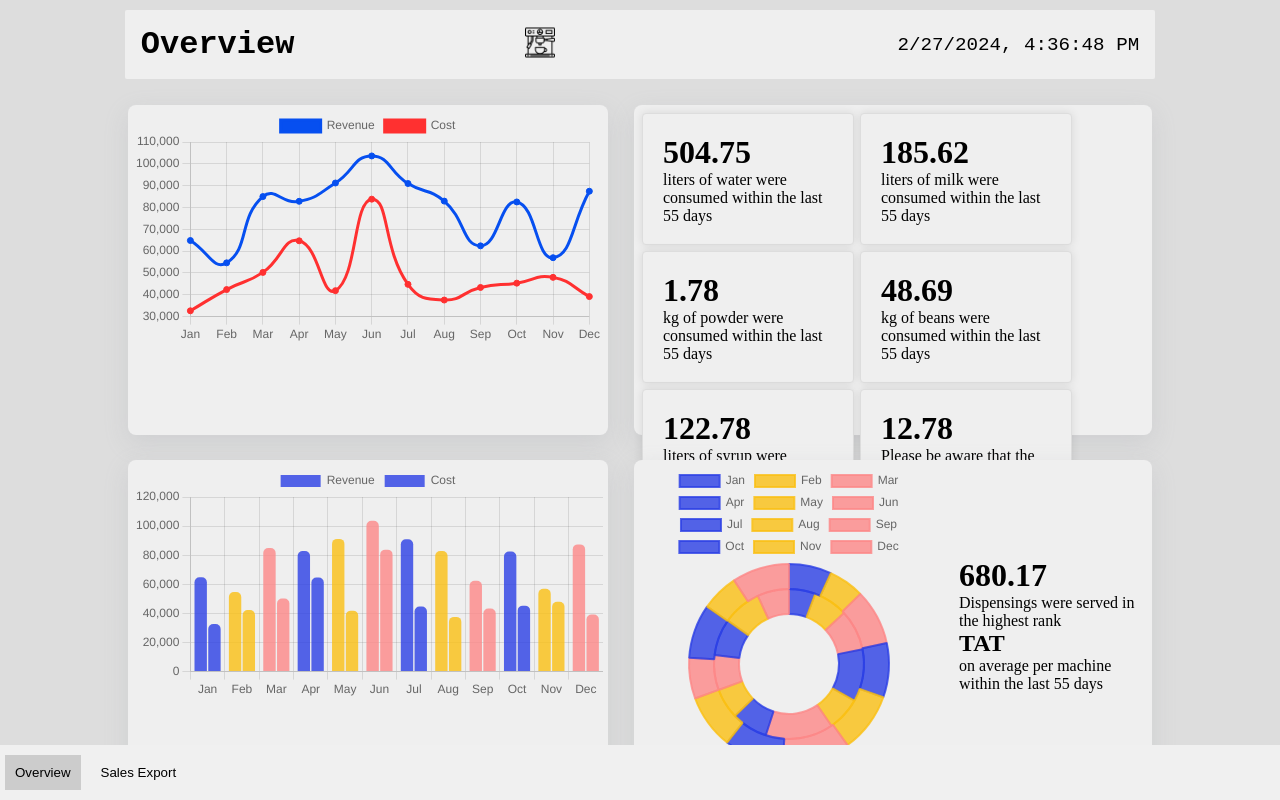
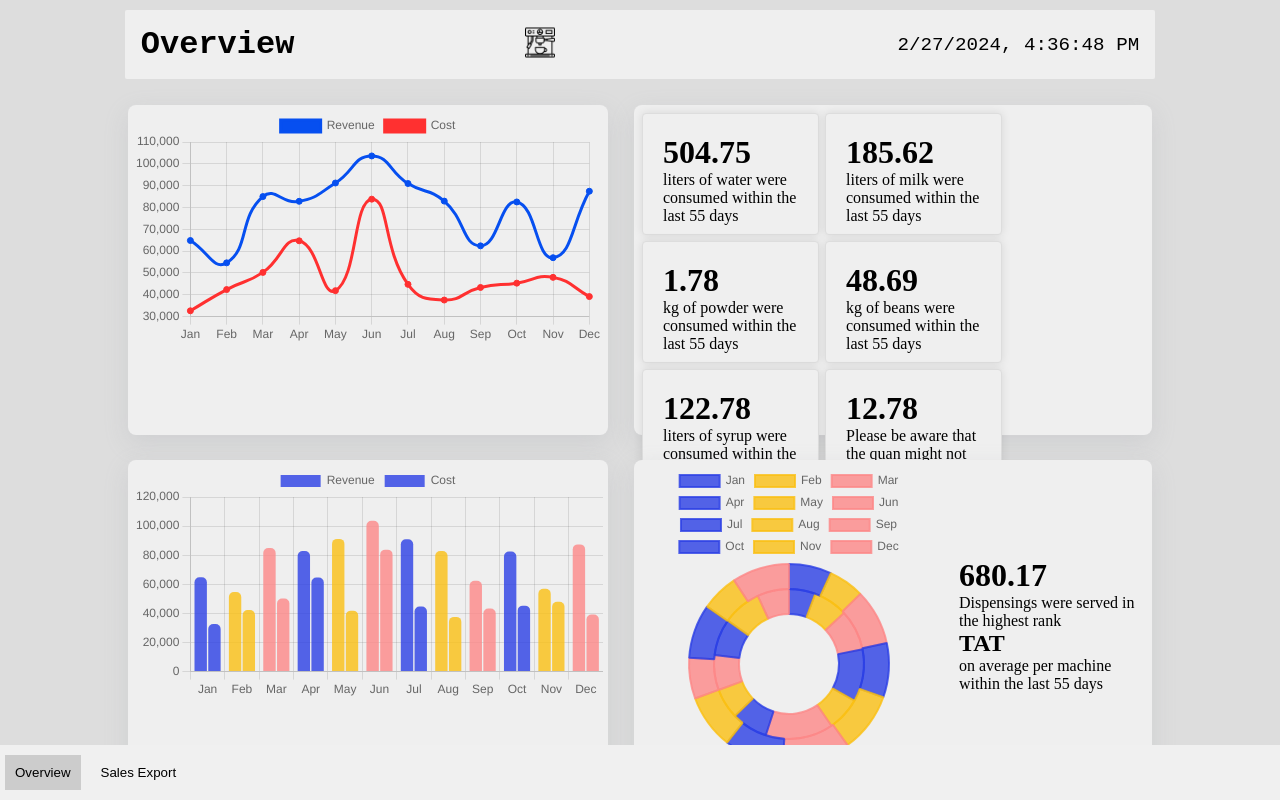
Before and after one commit to Alex7develop/master, a React (Vite) app: page / in a window 1280 px wide. Built offline with nearby package versions, Linux system fonts and the light colour scheme.

Commit message:
reales 4

```diff
--- a/src/components/Card/Card.module.css
+++ b/src/components/Card/Card.module.css
@@ -4,9 +4,9 @@
   border: 1px solid #ddd;
   border-radius: 4px;
   padding: 20px;
-  width: 170px;
+  width: 135px;
   max-width: 200px;
-  height: 90px;
+  height: 80px;
   box-shadow: 0 0 10px rgba(0, 0, 0, 0.1);
   margin: 3px;
 }
```
